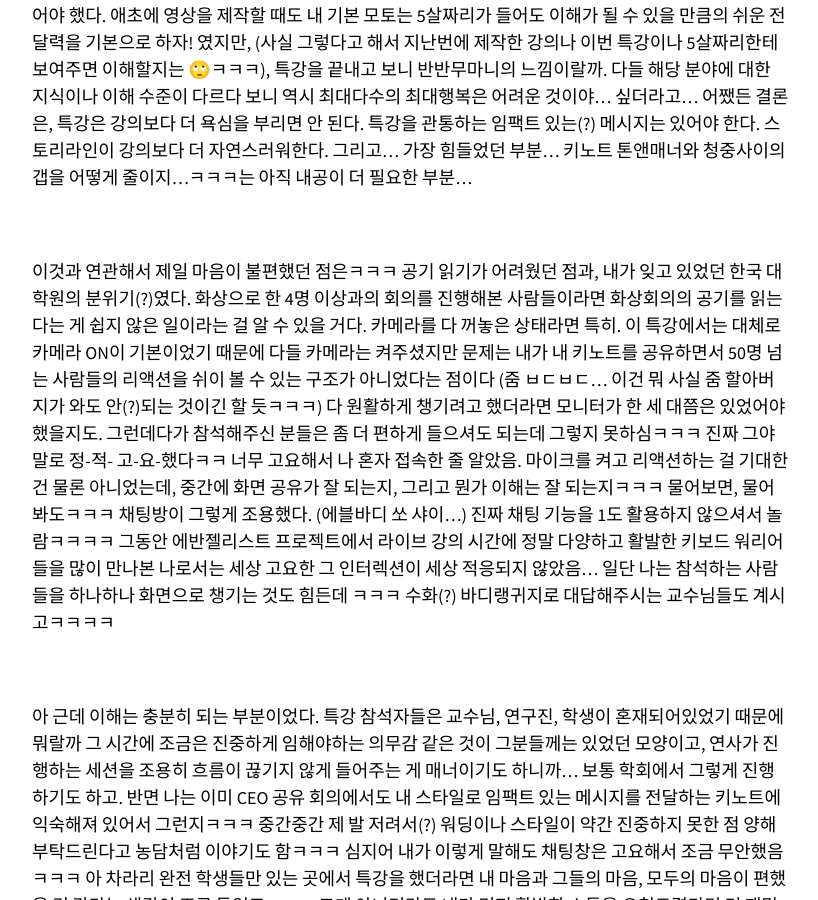
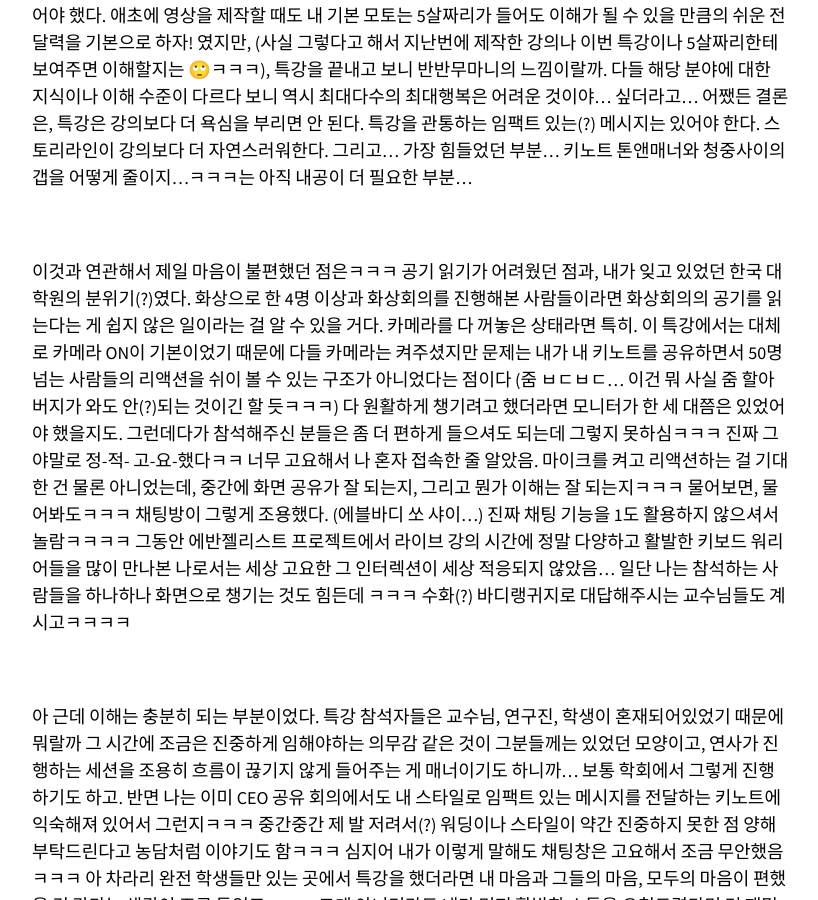
Before and after one commit to ssammykim/ssammykim.github.io, a Jekyll site: the page built from _posts/2020-11-08-the-first-special-lecture.md, in a window 1280 px wide and 900 px high, scrolled down 1462 px. Shown: the whole window, without its empty margins (343-1161 px from the left). Built offline with Jekyll 4.4.1, drawn with Linux system fonts in a browser that asks for light colours; nearby versions of some CDN libraries; some web fonts are replaced; comment, search, counter and statistics services are not loaded.

Commit message:
Update 2020-11-08-the-first-special-lecture.md

```diff
--- a/_posts/2020-11-08-the-first-special-lecture.md
+++ b/_posts/2020-11-08-the-first-special-lecture.md
@@ -24,7 +24,7 @@ excerpt_separator: "<!--more-->"
 
 <br>
 
-이것과 연관해서 제일 마음이 불편했던 점은ㅋㅋㅋ 공기 읽기가 어려웠던 점과, 내가 잊고 있었던 한국 대학원의 분위기(?)였다. 화상으로 한 4명 이상과의 회의를 진행해본 사람들이라면 화상회의의 공기를 읽는다는 게 쉽지 않은 일이라는 걸 알 수 있을 거다. 카메라를 다 꺼놓은 상태라면 특히. 이 특강에서는 대체로 카메라 ON이 기본이었기 때문에 다들 카메라는 켜주셨지만 문제는 내가 내 키노트를 공유하면서 50명 넘는 사람들의 리액션을 쉬이 볼 수 있는 구조가 아니었다는 점이다 (줌 ㅂㄷㅂㄷ… 이건 뭐 사실 줌 할아버지가 와도 안(?)되는 것이긴 할 듯ㅋㅋㅋ) 다 원활하게 챙기려고 했더라면 모니터가 한 세 대쯤은 있었어야 했을지도. 그런데다가 참석해주신 분들은 좀 더 편하게 들으셔도 되는데 그렇지 못하심ㅋㅋㅋ 진짜 그야말로 정-적- 고-요-했다ㅋㅋ 너무 고요해서 나 혼자 접속한 줄 알았음. 마이크를 켜고 리액션하는 걸 기대한 건 물론 아니었는데, 중간에 화면 공유가 잘 되는지, 그리고 뭔가 이해는 잘 되는지ㅋㅋㅋ 물어보면, 물어봐도ㅋㅋㅋ 채팅방이 그렇게 조용했다. (에블바디 쏘 샤이…) 진짜 채팅 기능을 1도 활용하지 않으셔서 놀람ㅋㅋㅋㅋ 그동안 에반젤리스트 프로젝트에서 라이브 강의 시간에 정말 다양하고 활발한 키보드 워리어들을 많이 만나본 나로서는 세상 고요한 그 인터렉션이 세상 적응되지 않았음… 일단 나는 참석하는 사람들을 하나하나 화면으로 챙기는 것도 힘든데 ㅋㅋㅋ 수화(?) 바디랭귀지로 대답해주시는 교수님들도 계시고ㅋㅋㅋㅋ
+이것과 연관해서 제일 마음이 불편했던 점은ㅋㅋㅋ 공기 읽기가 어려웠던 점과, 내가 잊고 있었던 한국 대학원의 분위기(?)였다. 화상으로 한 4명 이상과 화상회의를 진행해본 사람들이라면 화상회의의 공기를 읽는다는 게 쉽지 않은 일이라는 걸 알 수 있을 거다. 카메라를 다 꺼놓은 상태라면 특히. 이 특강에서는 대체로 카메라 ON이 기본이었기 때문에 다들 카메라는 켜주셨지만 문제는 내가 내 키노트를 공유하면서 50명 넘는 사람들의 리액션을 쉬이 볼 수 있는 구조가 아니었다는 점이다 (줌 ㅂㄷㅂㄷ… 이건 뭐 사실 줌 할아버지가 와도 안(?)되는 것이긴 할 듯ㅋㅋㅋ) 다 원활하게 챙기려고 했더라면 모니터가 한 세 대쯤은 있었어야 했을지도. 그런데다가 참석해주신 분들은 좀 더 편하게 들으셔도 되는데 그렇지 못하심ㅋㅋㅋ 진짜 그야말로 정-적- 고-요-했다ㅋㅋ 너무 고요해서 나 혼자 접속한 줄 알았음. 마이크를 켜고 리액션하는 걸 기대한 건 물론 아니었는데, 중간에 화면 공유가 잘 되는지, 그리고 뭔가 이해는 잘 되는지ㅋㅋㅋ 물어보면, 물어봐도ㅋㅋㅋ 채팅방이 그렇게 조용했다. (에블바디 쏘 샤이…) 진짜 채팅 기능을 1도 활용하지 않으셔서 놀람ㅋㅋㅋㅋ 그동안 에반젤리스트 프로젝트에서 라이브 강의 시간에 정말 다양하고 활발한 키보드 워리어들을 많이 만나본 나로서는 세상 고요한 그 인터렉션이 세상 적응되지 않았음… 일단 나는 참석하는 사람들을 하나하나 화면으로 챙기는 것도 힘든데 ㅋㅋㅋ 수화(?) 바디랭귀지로 대답해주시는 교수님들도 계시고ㅋㅋㅋㅋ
 
 <br>
 
```
